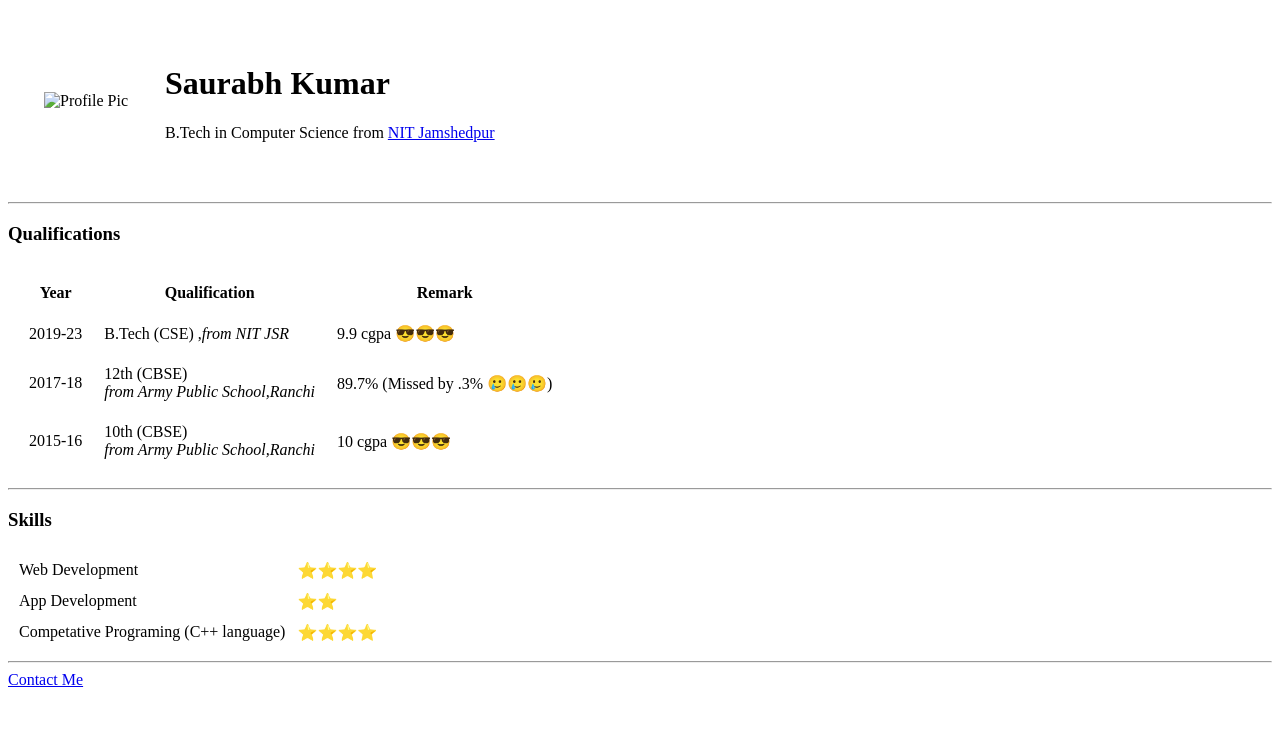
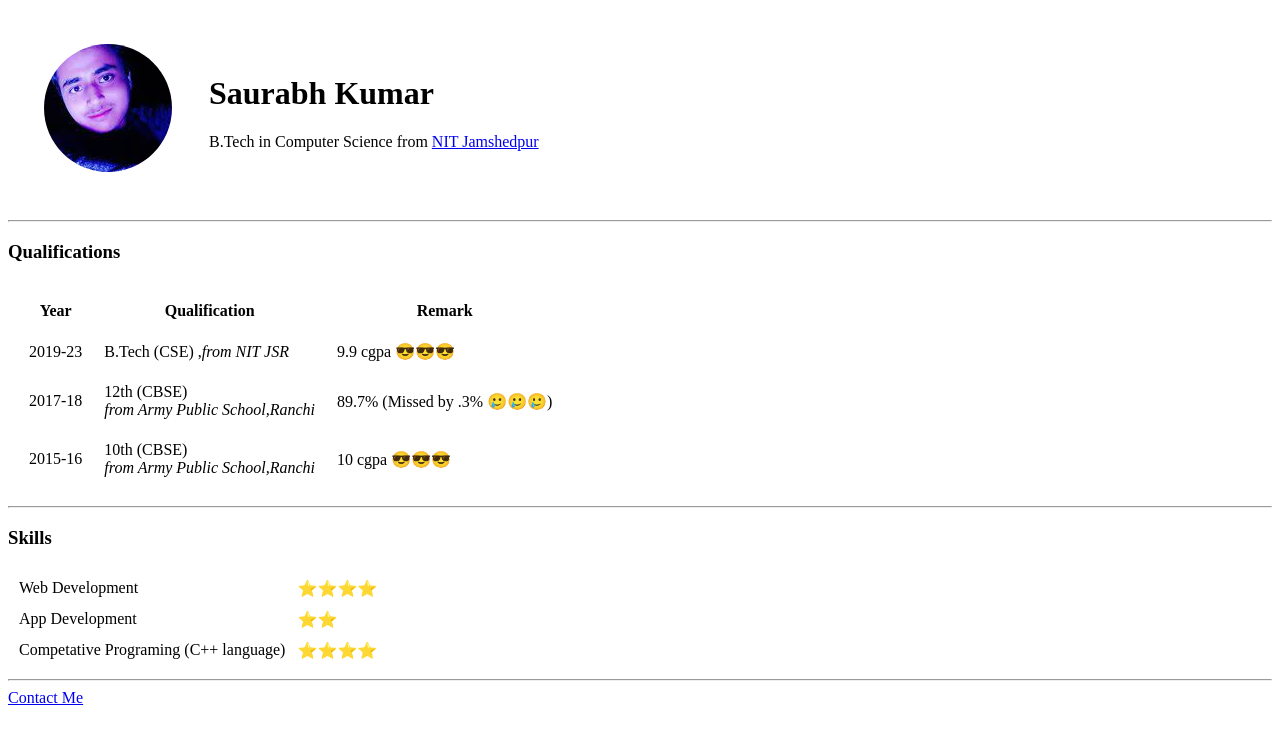
Before and after one commit to SinchowGit/CV, a plain HTML site: page CV.html in a window 1280 px wide. Drawn offline with Linux system fonts and the light colour scheme.

Commit message:
Image folder fix

```diff
--- a/CV.html
+++ b/CV.html
@@ -8,7 +8,7 @@
 
     <table cellspacing="35">
       <tr>
-        <td><img src="./Images/Saurav.png" alt="Profile Pic"></td>
+        <td><img src="./Saurav.png" alt="Profile Pic"></td>
         <td>
           <h1>Saurabh Kumar</h1>
           <p>B.Tech in Computer Science from <a href="http://www.nitjsr.ac.in/">NIT Jamshedpur</a></p>
```
